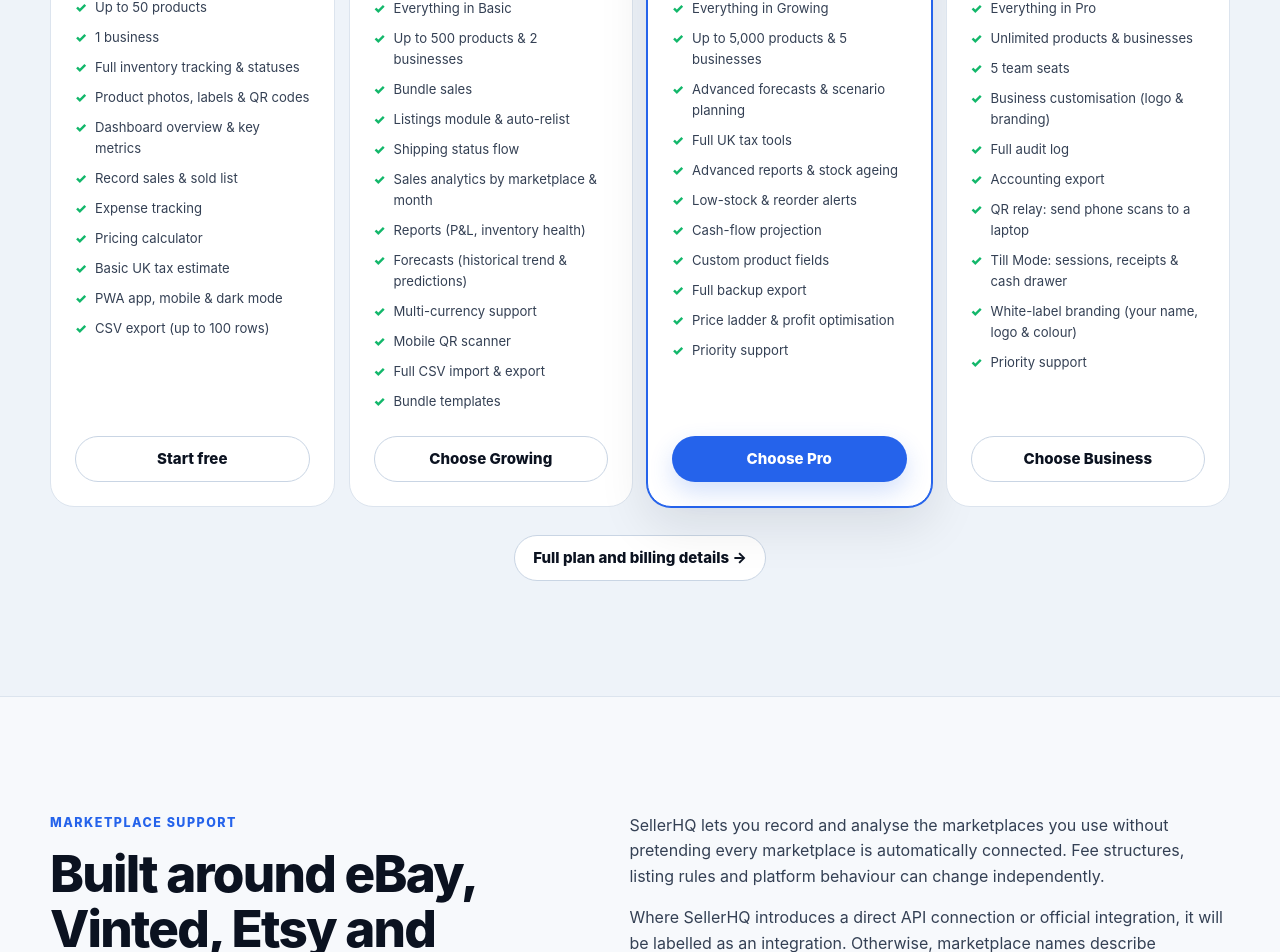
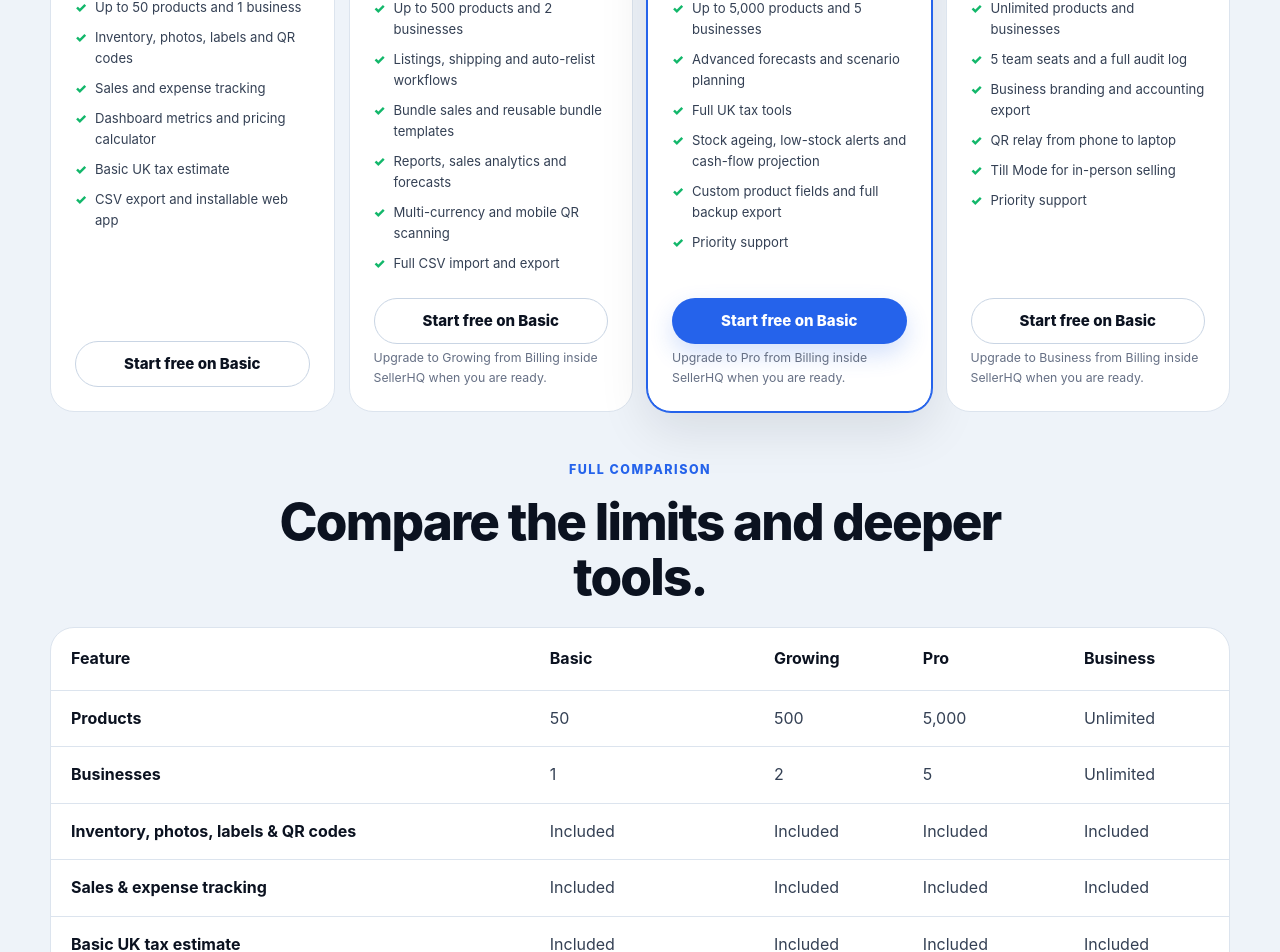
Before and after one commit to ONSoftware-Applications/ONSoftware, a React (Vite) app: page /products/sellerhq in a window 1280 px wide. Shown: the part 3520-4472 px from the top of the page. Built offline with nearby package versions, Linux system fonts and the light colour scheme.

Commit message:
Simplify pricing cards and add full comparison

```diff
--- a/src/components/PricingTable.tsx
+++ b/src/components/PricingTable.tsx
@@ -7,8 +7,63 @@
   formatGbp,
 } from '../lib/plans'
 
+const CARD_FEATURES: Record<(typeof PLANS)[number]['id'], string[]> = {
+  basic: [
+    'Up to 50 products and 1 business',
+    'Inventory, photos, labels and QR codes',
+    'Sales and expense tracking',
+    'Dashboard metrics and pricing calculator',
+    'Basic UK tax estimate',
+    'CSV export and installable web app',
+  ],
+  growing: [
+    'Up to 500 products and 2 businesses',
+    'Listings, shipping and auto-relist workflows',
+    'Bundle sales and reusable bundle templates',
+    'Reports, sales analytics and forecasts',
+    'Multi-currency and mobile QR scanning',
+    'Full CSV import and export',
+  ],
+  pro: [
+    'Up to 5,000 products and 5 businesses',
+    'Advanced forecasts and scenario planning',
+    'Full UK tax tools',
+    'Stock ageing, low-stock alerts and cash-flow projection',
+    'Custom product fields and full backup export',
+    'Priority support',
+  ],
+  business: [
+    'Unlimited products and businesses',
+    '5 team seats and a full audit log',
+    'Business branding and accounting export',
+    'QR relay from phone to laptop',
+    'Till Mode for in-person selling',
+    'Priority support',
+  ],
+}
+
+const COMPARISON_ROWS = [
+  { feature: 'Products', values: ['50', '500', '5,000', 'Unlimited'] },
+  { feature: 'Businesses', values: ['1', '2', '5', 'Unlimited'] },
+  { feature: 'Inventory, photos, labels & QR codes', values: ['Included', 'Included', 'Included', 'Included'] },
+  { feature: 'Sales & expense tracking', values: ['Included', 'Included', 'Included', 'Included'] },
+  { feature: 'Basic UK tax estimate', values: ['Included', 'Included', 'Included', 'Included'] },
+  { feature: 'Listings & shipping workflows', values: ['—', 'Included', 'Included', 'Included'] },
+  { feature: 'Bundle sales & templates', values: ['—', 'Included', 'Included', 'Included'] },
+  { feature: 'Reports & forecasts', values: ['Dashboard only', 'Standard', 'Advanced', 'Advanced'] },
+  { feature: 'Multi-currency', values: ['—', 'Included', 'Included', 'Included'] },
+  { feature: 'Mobile QR scanner', values: ['—', 'Included', 'Included', 'Included'] },
+  { feature: 'Full UK tax tools', values: ['—', '—', 'Included', 'Included'] },
+  { feature: 'Cash-flow & stock ageing', values: ['—', '—', 'Included', 'Included'] },
+  { feature: 'Custom fields & full backup export', values: ['—', '—', 'Included', 'Included'] },
+  { feature: 'Team seats', values: ['—', '—', '—', '5'] },
+  { feature: 'Audit log & accounting export', values: ['—', '—', '—', 'Included'] },
+  { feature: 'QR relay & Till Mode', values: ['—', '—', '—', 'Included'] },
+]
+
 export default function PricingTable() {
   return (
+    <>
       <div className="ons-plans">
         {PLANS.map((plan) => {
           const annual = annualTotal(plan.monthlyPrice)
@@ -40,7 +95,7 @@
               )}
 
               <ul className="ons-plan__list">
-              {plan.available.map((feature) => (
+                {CARD_FEATURES[plan.id].map((feature) => (
                   <li className="ons-plan__item" key={feature}>{feature}</li>
                 ))}
               </ul>
@@ -49,11 +104,44 @@
                 className={plan.highlighted ? 'ons-btn ons-btn--primary' : 'ons-btn ons-btn--secondary'}
                 href={`${APP_URL}/register`}
               >
-              {plan.monthlyPrice === 0 ? 'Start free' : `Choose ${plan.name}`}
+                Start free on Basic
               </a>
+              {plan.monthlyPrice !== 0 ? (
+                <p className="ons-plan__annual">Upgrade to {plan.name} from Billing inside SellerHQ when you are ready.</p>
+              ) : null}
             </article>
           )
         })}
       </div>
+
+      <div style={{ marginTop: 48 }}>
+        <div className="ons-section-head ons-center" style={{ marginBottom: 24 }}>
+          <p className="ons-eyebrow">Full comparison</p>
+          <h3 className="ons-h2">Compare the limits and deeper tools.</h3>
+        </div>
+        <div style={{ overflowX: 'auto', border: '1px solid var(--ons-line)', borderRadius: 'var(--ons-radius-lg)', background: 'var(--ons-surface)' }}>
+          <table style={{ width: '100%', minWidth: 760, borderCollapse: 'collapse' }}>
+            <thead>
+              <tr>
+                <th style={{ padding: '18px 20px', textAlign: 'left', borderBottom: '1px solid var(--ons-line)' }}>Feature</th>
+                {PLANS.map((plan) => (
+                  <th key={plan.id} style={{ padding: '18px 16px', textAlign: 'left', borderBottom: '1px solid var(--ons-line)' }}>{plan.name}</th>
+                ))}
+              </tr>
+            </thead>
+            <tbody>
+              {COMPARISON_ROWS.map((row) => (
+                <tr key={row.feature}>
+                  <th scope="row" style={{ padding: '15px 20px', textAlign: 'left', borderBottom: '1px solid var(--ons-line)', color: 'var(--ons-ink)' }}>{row.feature}</th>
+                  {row.values.map((value, index) => (
+                    <td key={`${row.feature}-${PLANS[index].id}`} style={{ padding: '15px 16px', borderBottom: '1px solid var(--ons-line)', color: 'var(--ons-ink-soft)' }}>{value}</td>
+                  ))}
+                </tr>
+              ))}
+            </tbody>
+          </table>
+        </div>
+      </div>
+    </>
   )
 }
```
Lines whose indentation alone changed are shown as unchanged.
